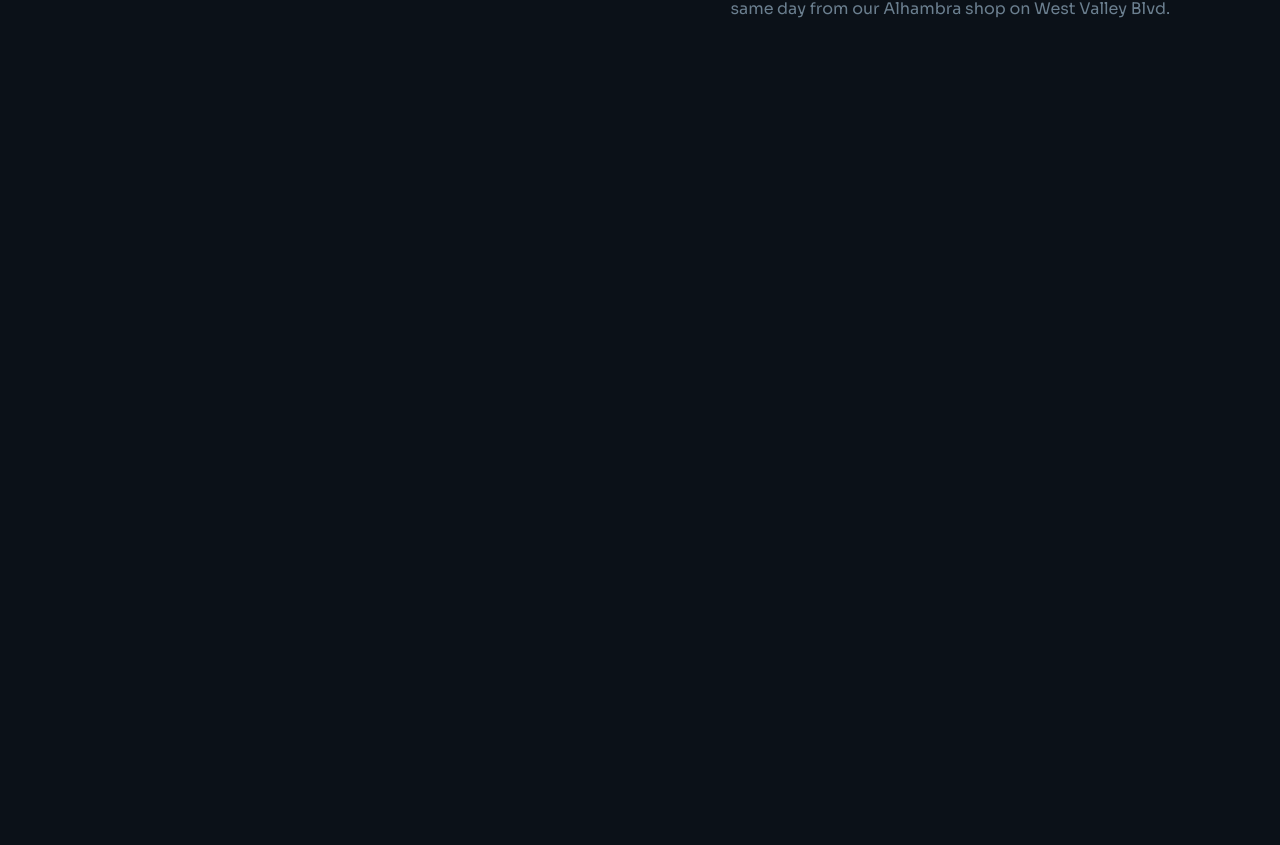
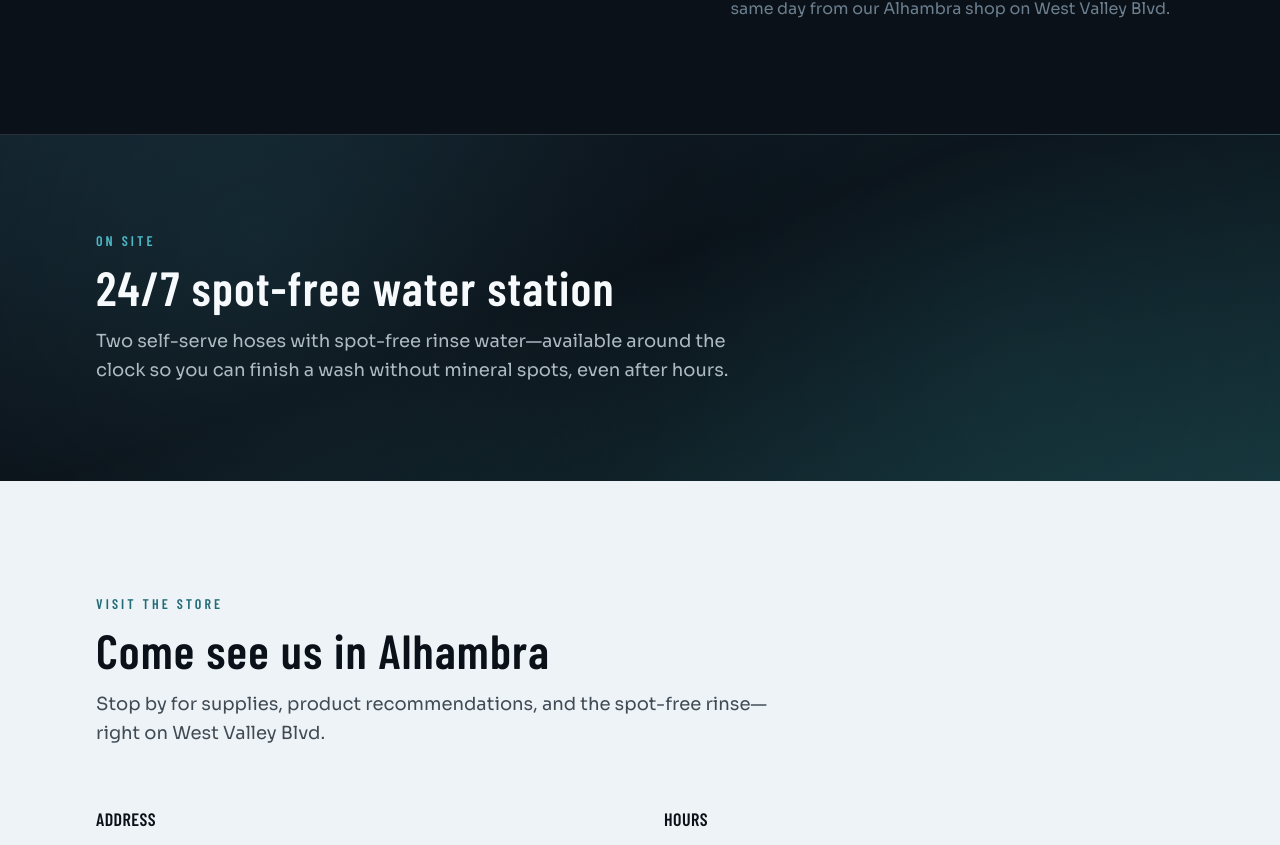
Before and after one commit to bilalsattar24/vital-detail-supplies, a Next.js app: page / in a window 1280 px wide. Shown: the part 1937-2782 px from the top of the page. Before the commit the page ends 2071 px from the top, so only its background shows below. Built offline with nearby package versions, Linux system fonts and the light colour scheme.

Commit message:
Add visit details, water station, and coming-soon footer.
Include hours, address, phone, the 24/7 spot-free rinse highlight, and a note that the full Shopify store is on the way.

```diff
--- a/src/app/page.tsx
+++ b/src/app/page.tsx
@@ -1,7 +1,11 @@
 import { About } from "@/components/About";
+import { ComingSoon } from "@/components/ComingSoon";
 import { Hero } from "@/components/Hero";
 import { Products } from "@/components/Products";
+import { SiteFooter } from "@/components/SiteFooter";
 import { SiteHeader } from "@/components/SiteHeader";
+import { Visit } from "@/components/Visit";
+import { WaterStation } from "@/components/WaterStation";
 
 export default function Home() {
   return (
@@ -11,7 +15,11 @@ export default function Home() {
         <Hero />
         <Products />
         <About />
+        <WaterStation />
+        <Visit />
+        <ComingSoon />
       </main>
+      <SiteFooter />
     </>
   );
 }
--- /dev/null
+++ b/src/components/ComingSoon.tsx
@@ -0,0 +1,28 @@
+import { STORE } from "@/lib/store";
+
+export function ComingSoon() {
+  return (
+    <section id="coming-soon" className="border-t border-line bg-slate">
+      <div className="mx-auto flex max-w-6xl flex-col gap-4 px-6 py-14 sm:flex-row sm:items-end sm:justify-between sm:px-8 sm:py-16">
+        <div className="max-w-xl">
+          <p className="font-display text-sm font-semibold tracking-[0.22em] text-accent-bright uppercase">
+            Online store
+          </p>
+          <h2 className="mt-2 font-display text-3xl font-semibold tracking-wide text-foam sm:text-4xl">
+            Full store coming soon
+          </h2>
+          <p className="mt-3 text-sm leading-relaxed text-steel sm:text-base">
+            We are building a complete Shopify shop so you can browse and order
+            online. Until then, visit us in Alhambra or give us a call.
+          </p>
+        </div>
+        <a
+          href={`tel:${STORE.phoneTel}`}
+          className="inline-flex shrink-0 items-center justify-center border border-mist/25 px-6 py-3 text-sm font-semibold tracking-wide text-foam transition-colors hover:border-accent-bright hover:text-accent-bright"
+        >
+          Call the shop
+        </a>
+      </div>
+    </section>
+  );
+}
--- /dev/null
+++ b/src/components/SiteFooter.tsx
@@ -0,0 +1,23 @@
+import { STORE } from "@/lib/store";
+
+export function SiteFooter() {
+  const year = new Date().getFullYear();
+
+  return (
+    <footer className="border-t border-line bg-ink">
+      <div className="mx-auto flex max-w-6xl flex-col gap-6 px-6 py-10 sm:flex-row sm:items-center sm:justify-between sm:px-8">
+        <div>
+          <p className="font-display text-lg font-semibold tracking-[0.12em] text-foam uppercase">
+            {STORE.name}
+          </p>
+          <p className="mt-1 text-sm text-steel">
+            Auto detailing supplies · Alhambra, CA
+          </p>
+        </div>
+        <p className="text-sm text-steel">
+          © {year} {STORE.name}. All rights reserved.
+        </p>
+      </div>
+    </footer>
+  );
+}
--- /dev/null
+++ b/src/components/Visit.tsx
@@ -0,0 +1,74 @@
+import { STORE } from "@/lib/store";
+
+export function Visit() {
+  return (
+    <section id="visit" className="border-t border-line bg-paper text-ink">
+      <div className="mx-auto max-w-6xl px-6 py-20 sm:px-8 sm:py-28">
+        <div className="max-w-2xl">
+          <p className="font-display text-sm font-semibold tracking-[0.22em] text-accent-deep uppercase">
+            Visit the store
+          </p>
+          <h2 className="mt-3 font-display text-4xl font-semibold tracking-wide text-ink sm:text-5xl">
+            Come see us in Alhambra
+          </h2>
+          <p className="mt-4 text-base leading-relaxed text-slate/80 sm:text-lg">
+            Stop by for supplies, product recommendations, and the spot-free
+            rinse—right on West Valley Blvd.
+          </p>
+        </div>
+
+        <div className="mt-14 grid gap-12 lg:grid-cols-2">
+          <div className="space-y-8">
+            <div>
+              <h3 className="font-display text-lg font-semibold tracking-wide text-ink uppercase">
+                Address
+              </h3>
+              <p className="mt-2 text-base leading-relaxed text-slate">
+                {STORE.addressLine1}
+                <br />
+                {STORE.addressLine2}
+              </p>
+              <a
+                href={STORE.mapsUrl}
+                target="_blank"
+                rel="noopener noreferrer"
+                className="mt-3 inline-block border-b border-accent-deep/40 pb-0.5 text-sm font-semibold text-accent-deep transition-colors hover:border-accent-deep hover:text-ink"
+              >
+                Open in Google Maps
+              </a>
+            </div>
+
+            <div>
+              <h3 className="font-display text-lg font-semibold tracking-wide text-ink uppercase">
+                Phone
+              </h3>
+              <a
+                href={`tel:${STORE.phoneTel}`}
+                className="mt-2 inline-block font-display text-2xl font-semibold tracking-wide text-ink transition-colors hover:text-accent-deep"
+              >
+                {STORE.phoneDisplay}
+              </a>
+            </div>
+          </div>
+
+          <div>
+            <h3 className="font-display text-lg font-semibold tracking-wide text-ink uppercase">
+              Hours
+            </h3>
+            <ul className="mt-4 space-y-3">
+              {STORE.hours.map((row) => (
+                <li
+                  key={row.day}
+                  className="flex items-baseline justify-between gap-6 border-b border-ink/10 pb-3 text-sm sm:text-base"
+                >
+                  <span className="text-slate">{row.day}</span>
+                  <span className="font-medium text-ink">{row.time}</span>
+                </li>
+              ))}
+            </ul>
+          </div>
+        </div>
+      </div>
+    </section>
+  );
+}
--- /dev/null
+++ b/src/components/WaterStation.tsx
@@ -0,0 +1,32 @@
+export function WaterStation() {
+  return (
+    <section
+      id="water"
+      className="relative overflow-hidden border-t border-line bg-[linear-gradient(160deg,#12202a_0%,#0b1118_45%,#16343a_100%)]"
+    >
+      <div
+        className="pointer-events-none absolute inset-0 opacity-40"
+        aria-hidden
+        style={{
+          backgroundImage:
+            "radial-gradient(circle at 20% 30%, rgba(77,184,199,0.25), transparent 40%), radial-gradient(circle at 80% 70%, rgba(47,143,157,0.2), transparent 45%)",
+        }}
+      />
+      <div className="relative mx-auto max-w-6xl px-6 py-20 sm:px-8 sm:py-24">
+        <div className="max-w-2xl">
+          <p className="font-display text-sm font-semibold tracking-[0.22em] text-accent-bright uppercase">
+            On site
+          </p>
+          <h2 className="mt-3 font-display text-4xl font-semibold tracking-wide text-foam sm:text-5xl">
+            24/7 spot-free water station
+          </h2>
+          <p className="mt-4 text-base leading-relaxed text-mist/80 sm:text-lg">
+            Two self-serve hoses with spot-free rinse water—available around the
+            clock so you can finish a wash without mineral spots, even after
+            hours.
+          </p>
+        </div>
+      </div>
+    </section>
+  );
+}
```
